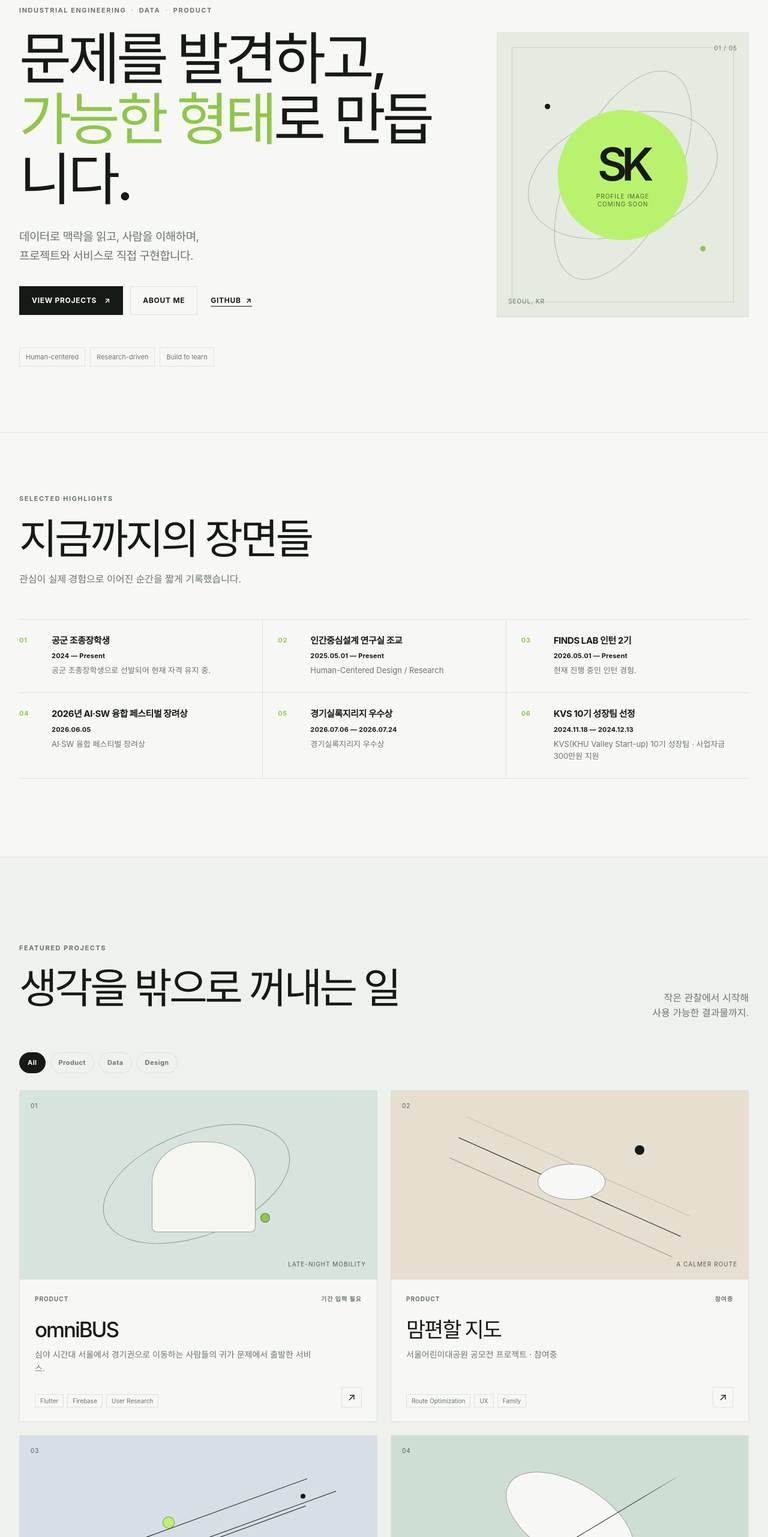
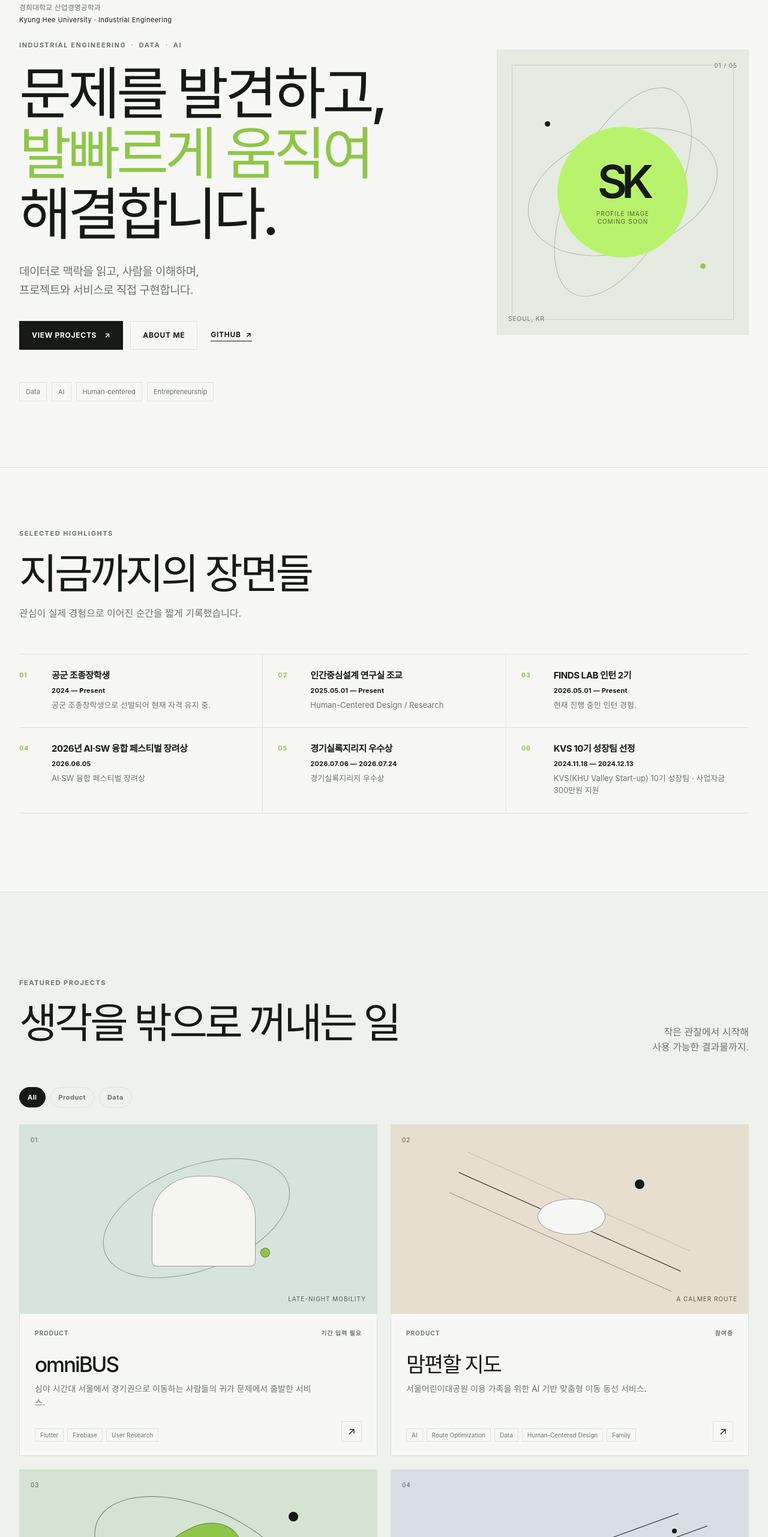
Before and after one commit to anysicha/sangyeon-portfolio, a plain HTML site: page index.html in a window 1280 px wide. Shown: the part 238-2800 px from the top of the page at 60% size. Drawn offline with Linux system fonts and the light colour scheme.

Commit message:
feat: refine portfolio hero and add greencity project

```diff
--- a/assets/css/styles.css
+++ b/assets/css/styles.css
@@ -43,6 +43,7 @@ button { color: inherit; font: inherit; }
 .eyebrow, .section-kicker { margin: 0 0 22px; color: var(--muted); font-size: 11px; font-weight: 700; letter-spacing: .14em; text-transform: uppercase; }
 .eyebrow span { color: var(--accent-deep); margin-inline: 4px; }
 .hero-name { margin: 0 0 13px; font-size: 14px; font-weight: 700; letter-spacing: .02em; }.hero-name span { margin-left: 7px; color: var(--muted); font-weight: 500; }
+.hero-affiliation { margin: -4px 0 24px; color: var(--muted); font-size: 12px; line-height: 1.5; }.hero-affiliation span { display: block; margin-top: 3px; color: var(--ink); font-size: 11px; letter-spacing: .04em; }
 h1, h2, h3, p { margin-top: 0; }
 h1, h2 { font-weight: 500; letter-spacing: -.065em; line-height: 1.06; }
 h1 { max-width: 760px; margin-bottom: 30px; font-size: clamp(53px, 7.4vw, 98px); }
@@ -102,12 +103,13 @@ h1 em, h2 em { color: var(--accent-deep); font-style: normal; }
 .visual-omnibus { background: #d7e4de; }.visual-omnibus .shape-a { border-radius: 50%; transform: rotate(-21deg); }.visual-omnibus .shape-b { width: 29%; height: 48%; top: 27%; left: 37%; border-radius: 45% 45% 8px 8px; background: #f5f6ef; }.visual-omnibus .shape-c { top: 65%; right: 30%; background: var(--accent-deep); }
 .visual-mom-map { background: #e6dfcf; }.visual-mom-map .shape-a { width: 68%; height: 1px; top: 51%; left: 16%; border: 0; background: var(--ink); transform: rotate(24deg); box-shadow: 0 37px rgba(21,26,22,.4), 0 -37px rgba(21,26,22,.2); }.visual-mom-map .shape-b { top: 39%; left: 41%; width: 19%; height: 19%; background: #f7f8f6; }.visual-mom-map .shape-c { top: 29%; right: 29%; }
 .visual-finance { background: #d7dee5; }.visual-finance .shape-a { width: 64%; height: 1px; top: 58%; left: 18%; border: 0; background: var(--ink); transform: rotate(-20deg); box-shadow: 18px -42px var(--ink), 56px -6px var(--ink); }.visual-finance .shape-b { width: 20px; height: 20px; top: 43%; left: 40%; border-radius: 50%; background: var(--accent); }.visual-finance .shape-c { top: 31%; right: 20%; width: 8px; height: 8px; }
+.visual-greencity { background: #d5e4d1; }.visual-greencity .shape-a { width: 62%; height: 62%; top: 20%; left: 19%; border-radius: 50%; border-color: rgba(21,26,22,.55); transform: rotate(24deg); }.visual-greencity .shape-b { width: 28%; height: 42%; top: 31%; left: 36%; border-radius: 60% 40% 55% 45%; background: var(--accent-deep); transform: rotate(-25deg); }.visual-greencity .shape-c { top: 22%; right: 22%; background: var(--ink); }
 .visual-ai-education { background: #e1ddd1; }.visual-ai-education .shape-a { width: 40%; height: 53%; top: 24%; left: 30%; border-radius: 44% 56% 48% 52%; background: var(--accent); transform: rotate(13deg); }.visual-ai-education .shape-b { width: 13%; height: 13%; top: 40%; left: 42%; border: 0; border-radius: 50%; background: var(--ink); }.visual-ai-education .shape-c { top: 25%; right: 25%; }
-.visual-childrens-park { background: #cfded3; }.visual-childrens-park .shape-a { width: 40%; height: 40%; top: 25%; left: 30%; border-radius: 50%; background: #f7f8f6; }.visual-childrens-park .shape-b { width: 70%; height: 1px; top: 56%; left: 15%; border: 0; background: var(--ink); transform: rotate(-31deg); }.visual-childrens-park .shape-c { top: 69%; right: 27%; background: var(--accent); }
 .project-content { display: flex; min-height: 235px; flex: 1; flex-direction: column; padding: 24px 25px 23px; }
 .project-topline { display: flex; justify-content: space-between; gap: 12px; color: var(--muted); font-size: 10px; font-weight: 700; letter-spacing: .1em; text-transform: uppercase; }
 .project-content h3 { margin: 24px 0 10px; font-size: clamp(25px, 3vw, 35px); font-weight: 550; letter-spacing: -.06em; line-height: 1.1; }
 .project-content p { max-width: 470px; margin-bottom: 20px; color: var(--muted); font-size: 14px; line-height: 1.65; }
+.project-content .project-award { margin-top: -8px; color: var(--accent-deep); font-size: 11px; font-weight: 700; line-height: 1.45; }
 .project-bottom { display: flex; align-items: end; justify-content: space-between; gap: 12px; margin-top: auto; }
 .tag-list { display: flex; flex-wrap: wrap; gap: 6px; }.tag-list span { padding: 5px 8px; border: 1px solid var(--line); color: var(--muted); font-size: 10px; line-height: 1; }.card-arrow { display: grid; width: 34px; height: 34px; flex: 0 0 auto; place-items: center; border: 1px solid var(--line); font-size: 17px; transition: background .2s ease, color .2s ease; }.project-card:hover .card-arrow { background: var(--ink); color: #fff; }
 .noscript-note { padding: 20px; border: 1px solid var(--line); color: var(--muted); }
@@ -115,7 +117,7 @@ h1 em, h2 em { color: var(--accent-deep); font-style: normal; }
 .two-column-section { display: grid; grid-template-columns: .8fr 1.2fr; gap: 100px; }.experience { border-top: 1px solid var(--line); }
 .timeline { border-top: 1px solid var(--line); }.timeline-item { display: grid; grid-template-columns: 145px 1fr; gap: 30px; padding: 28px 0; border-bottom: 1px solid var(--line); }.timeline-date { color: var(--muted); font-size: 11px; font-weight: 700; letter-spacing: .07em; text-transform: uppercase; }.timeline-item h3 { margin-bottom: 9px; font-size: 19px; font-weight: 600; letter-spacing: -.03em; }.timeline-item h3 a:hover { color: var(--accent-deep); }.timeline-tag { color: var(--accent-deep); font-size: 10px; font-weight: 700; letter-spacing: .1em; text-transform: uppercase; }.inline-arrow { margin-left: 5px; font-size: 14px; }
 
-.section-dark { color: #fff; background: var(--dark); }.dark-heading .section-kicker { color: var(--accent); }.dark-heading > p:last-child { color: var(--dark-muted); }.dark-heading h2 em { color: var(--accent); }.award-list { border-top: 1px solid rgba(255,255,255,.2); }.award-row { display: grid; grid-template-columns: 140px 1fr auto; align-items: center; gap: 28px; padding: 22px 0; border-bottom: 1px solid rgba(255,255,255,.2); }.award-row span { color: var(--dark-muted); font-size: 11px; letter-spacing: .08em; }.award-row h3 { margin: 0; font-size: 17px; font-weight: 500; letter-spacing: -.02em; }.award-row p { margin: 4px 0 0; color: var(--dark-muted); font-size: 12px; }.award-row strong { color: var(--accent); font-size: 11px; letter-spacing: .1em; text-transform: uppercase; }
+.section-dark { color: #fff; background: var(--dark); }.dark-heading .section-kicker { color: var(--accent); }.dark-heading > p:last-child { color: var(--dark-muted); }.dark-heading h2 em { color: var(--accent); }.award-list { border-top: 1px solid rgba(255,255,255,.2); }.award-row { display: grid; grid-template-columns: 140px 1fr auto; align-items: center; gap: 28px; padding: 22px 0; border-bottom: 1px solid rgba(255,255,255,.2); }.award-row span { color: var(--dark-muted); font-size: 11px; letter-spacing: .08em; }.award-row h3 { margin: 0; font-size: 17px; font-weight: 500; letter-spacing: -.02em; }.award-row p { margin: 4px 0 0; color: var(--dark-muted); font-size: 12px; }.award-row strong { color: var(--accent); font-size: 11px; letter-spacing: .1em; text-transform: uppercase; }.award-project-link { display: inline-block; margin-top: 6px; color: var(--accent); font-size: 11px; font-weight: 700; letter-spacing: .04em; }.award-project-link:hover { color: #fff; }
 
 .activities { border-top: 1px solid var(--line); }.programs { background: var(--paper-strong); }.education { border-top: 1px solid var(--line); }.split-info-grid { display: grid; grid-template-columns: .8fr 1.2fr; gap: 100px; }.split-info-grid .section-heading { margin-bottom: 0; }.info-list { border-top: 1px solid var(--line); }.info-row { display: grid; grid-template-columns: 175px 1fr; gap: 28px; padding: 22px 0; border-bottom: 1px solid var(--line); }.info-row > span { color: var(--muted); font-size: 11px; font-weight: 700; letter-spacing: .04em; }.info-row h3 { margin: 0 0 5px; font-size: 17px; font-weight: 600; letter-spacing: -.03em; }.info-row p { margin: 0; color: var(--muted); font-size: 13px; }.subsection-label { margin: 38px 0 15px; color: var(--muted); font-size: 11px; font-weight: 700; letter-spacing: .12em; text-transform: uppercase; }.certification-list { display: grid; grid-template-columns: repeat(2, 1fr); gap: 10px; }.certification-item { display: flex; min-height: 66px; align-items: center; gap: 12px; padding: 14px 16px; border: 1px solid var(--line); background: var(--paper-strong); }.certification-item span { color: var(--accent-deep); font-weight: 700; }.certification-item h3 { margin: 0; font-size: 14px; font-weight: 600; }
 
--- a/assets/js/data.js
+++ b/assets/js/data.js
@@ -14,13 +14,27 @@ const projects = [
   {
     id: "mom-map",
     title: "맘편할 지도",
-    description: "서울어린이대공원 공모전 프로젝트 · 참여중",
+    description: "서울어린이대공원 이용 가족을 위한 AI 기반 맞춤형 이동 동선 서비스.",
     category: "Product",
     type: "AI · UX",
     period: "참여중",
-    tags: ["Route Optimization", "UX", "Family"],
+    tags: ["AI", "Route Optimization", "Data", "Human-Centered Design", "Family"],
     visual: "mom-map",
     visualLabel: "A calmer route",
+    featured: true,
+  },
+  {
+    id: "greencity-ai",
+    title: "GreenCity AI",
+    description: "도시열섬 완화를 위한 AI 기반 녹화 추천 서비스",
+    category: "Data",
+    displayCategory: "AI · Data · Environment",
+    type: "AI · Data · Environment",
+    period: "2026.06.05",
+    award: "2026년 AI·SW 융합 페스티벌 장려상",
+    tags: ["AI", "Data", "Environment"],
+    visual: "greencity",
+    visualLabel: "Cooler city, greener choices",
     featured: true,
   },
   {
@@ -47,18 +61,6 @@ const projects = [
     visualLabel: "Education & mentoring",
     featured: false,
   },
-  {
-    id: "childrens-park",
-    title: "어린이대공원 공모전 프로젝트",
-    description: "서울어린이대공원 공모전에 참여 중인 프로젝트.",
-    category: "Design",
-    type: "Human-centered",
-    period: "참여중",
-    tags: ["Observation", "Service Design", "UX"],
-    visual: "childrens-park",
-    visualLabel: "A park, re-seen",
-    featured: true,
-  },
 ];
 
 const highlights = [
@@ -81,7 +83,7 @@ const experiences = [
 
 const awards = [
   { date: "2026.07.06 — 2026.07.24", title: "경기실록지리지", award: "우수상" },
-  { date: "2026.06.05", title: "2026년 AI·SW 융합 페스티벌", award: "장려상" },
+  { date: "2026.06.05", title: "2026년 AI·SW 융합 페스티벌", award: "장려상", projectTitle: "GreenCity AI", projectLink: "projects/greencity-ai.html" },
   { date: "2025.05.09", title: "경희대학교 공과대학 캐치프라이즈 공모전", award: "최우수상" },
   { date: "2024.12.27", title: "2024 FLIP DEMO DAY", subtitle: "경희대학교 벤처 창업동아리 대회", award: "우수상" },
 ];
--- a/assets/js/site.js
+++ b/assets/js/site.js
@@ -19,9 +19,10 @@
     <a class="project-card reveal" href="projects/${project.id}.html" data-project-card data-category="${project.category}">
       ${visualMarkup(project)}
       <div class="project-content">
-        <div class="project-topline"><span>${project.category}</span><span>${project.period}</span></div>
+        <div class="project-topline"><span>${project.displayCategory || project.category}</span><span>${project.period}</span></div>
         <h3>${project.title}</h3>
         <p>${project.description}</p>
+        ${project.award ? `<p class="project-award">${project.award}</p>` : ""}
         <div class="project-bottom"><div class="tag-list">${project.tags.map((tag) => `<span>${tag}</span>`).join("")}</div><span class="card-arrow" aria-hidden="true">↗</span></div>
       </div>
     </a>`;
@@ -51,7 +52,7 @@
     const list = document.querySelector("[data-awards-list]");
     if (!list) return;
     list.innerHTML = awards.map((item) => `
-      <article class="award-row reveal"><span>${item.date}</span><div><h3>${item.title}</h3>${item.subtitle ? `<p>${item.subtitle}</p>` : ""}</div><strong>${item.award}</strong></article>`).join("");
+      <article class="award-row reveal"><span>${item.date}</span><div><h3>${item.title}</h3>${item.subtitle ? `<p>${item.subtitle}</p>` : ""}${item.projectTitle ? `<a class="award-project-link" href="${item.projectLink}">${item.projectTitle} <span aria-hidden="true">↗</span></a>` : ""}</div><strong>${item.award}</strong></article>`).join("");
   };
 
   const renderActivities = () => {
--- a/index.html
+++ b/index.html
@@ -3,14 +3,14 @@
   <head>
     <meta charset="UTF-8" />
     <meta name="viewport" content="width=device-width, initial-scale=1.0" />
-    <meta name="description" content="김상연의 개인 포트폴리오. Industrial Engineering, Data, Product, Human-Centered Design, Entrepreneurship." />
-    <meta name="keywords" content="김상연, Sangyeon Kim, Industrial Engineering, Data, Product, UX, Entrepreneurship" />
+    <meta name="description" content="김상연의 개인 포트폴리오. Industrial Engineering, Data, AI, Human-Centered Design, Entrepreneurship." />
+    <meta name="keywords" content="김상연, Sangyeon Kim, Industrial Engineering, Data, AI, Human-Centered Design, Entrepreneurship" />
     <meta name="author" content="Sangyeon Kim" />
     <meta name="theme-color" content="#f7f8f6" />
-    <meta property="og:title" content="Sangyeon Kim — Industrial Engineering · Data · Product" />
-    <meta property="og:description" content="문제를 발견하고, 데이터로 분석하고, 직접 서비스와 프로젝트로 구현합니다." />
+    <meta property="og:title" content="Sangyeon Kim — Industrial Engineering · Data · AI" />
+    <meta property="og:description" content="문제를 발견하고, 발빠르게 움직여 해결합니다." />
     <meta property="og:type" content="website" />
-    <title>Sangyeon Kim — Industrial Engineering · Data · Product</title>
+    <title>Sangyeon Kim — Industrial Engineering · Data · AI</title>
     <link rel="stylesheet" href="assets/css/styles.css" />
     <script src="assets/js/data.js" defer></script>
     <script src="assets/js/site.js" defer></script>
@@ -45,8 +45,9 @@
         <div class="container hero-grid">
           <div class="hero-copy reveal">
             <p class="hero-name">김상연 <span>Sangyeon Kim</span></p>
-            <p class="eyebrow">Industrial Engineering <span>·</span> Data <span>·</span> Product</p>
-            <h1 id="hero-title">문제를 발견하고,<br /><em>가능한 형태</em>로 만듭니다.</h1>
+            <p class="hero-affiliation">경희대학교 산업경영공학과 <span>Kyung Hee University · Industrial Engineering</span></p>
+            <p class="eyebrow">Industrial Engineering <span>·</span> Data <span>·</span> AI</p>
+            <h1 id="hero-title">문제를 발견하고,<br /><em>발빠르게 움직여</em><br />해결합니다.</h1>
             <p class="hero-lead">데이터로 맥락을 읽고, 사람을 이해하며,<br class="desktop-break" /> 프로젝트와 서비스로 직접 구현합니다.</p>
             <div class="hero-actions">
               <a class="button button-primary" href="#projects">View projects <span aria-hidden="true">↗</span></a>
@@ -54,9 +55,10 @@
               <a class="text-link" href="https://github.com/anysicha" target="_blank" rel="noopener noreferrer">GitHub <span aria-hidden="true">↗</span></a>
             </div>
             <div class="hero-meta" aria-label="전문 분야">
+              <span>Data</span>
+              <span>AI</span>
               <span>Human-centered</span>
-              <span>Research-driven</span>
-              <span>Build to learn</span>
+              <span>Entrepreneurship</span>
             </div>
           </div>
           <div class="profile-art reveal" aria-label="프로필 이미지가 들어갈 자리">
@@ -98,7 +100,6 @@
             <button class="filter-button is-active" type="button" data-filter="all" aria-pressed="true">All</button>
             <button class="filter-button" type="button" data-filter="Product" aria-pressed="false">Product</button>
             <button class="filter-button" type="button" data-filter="Data" aria-pressed="false">Data</button>
-            <button class="filter-button" type="button" data-filter="Design" aria-pressed="false">Design</button>
           </div>
           <div class="project-grid" data-project-grid></div>
           <noscript><p class="noscript-note">프로젝트 목록을 보려면 브라우저에서 JavaScript를 활성화해주세요.</p></noscript>
@@ -156,8 +157,8 @@
 
       <section class="about section" id="about" aria-labelledby="about-title">
         <div class="container about-grid">
-          <div class="section-heading reveal"><p class="section-kicker">About</p><h2 id="about-title">좋은 질문은<br /><em>좋은 방향</em>을 만듭니다.</h2></div>
-          <div class="about-copy reveal"><p class="about-lead">저는 산업공학을 바탕으로 데이터와 제품을 공부하고 있습니다. 숫자만 보거나 아이디어만 말하는 데서 멈추지 않고, 실제 사람의 맥락을 이해해 쓸 수 있는 형태로 만드는 일을 좋아합니다.</p><p>관찰하고, 정리하고, 빠르게 만들어 보고, 다시 듣습니다. 이 과정을 반복하며 기술과 디자인 사이에서 문제의 본질에 가까워지려 합니다.</p><div class="about-tags"><span>Industrial Engineering</span><span>Data</span><span>Product</span><span>Human-Centered Design</span><span>Entrepreneurship</span></div></div>
+          <div class="section-heading reveal"><p class="section-kicker">About</p><h2 id="about-title">하고 싶은 것은<br /><em>모두 경험해보자.</em></h2></div>
+          <div class="about-copy reveal"><p class="about-lead">하고 싶은 것이 생기면, 직접 경험해봅니다.</p><p>생각하는 데서 끝내기보다 직접 부딪혀보려고 합니다. 전투기 조종사가 되고 싶다는 생각으로 공군 조종장학생에 도전해 선발되었고, 이후에는 창업을 직접 경험해보고 싶어 여러 프로젝트와 창업 활동에 도전하고 있습니다.</p><p>특정 분야 하나에 나를 가두기보다 관심이 생긴 문제를 직접 경험하고, 발빠르게 움직이며 배우는 사람이고 싶습니다.</p><div class="about-tags"><span>Industrial Engineering</span><span>Data</span><span>AI</span><span>Human-Centered Design</span><span>Entrepreneurship</span></div></div>
         </div>
       </section>
 
```
Also changed, not shown: projects/childrens-park.html (deleted, +0 -5 lines), projects/greencity-ai.html (added, +5 -0 lines), projects/mom-map.html (+2 -2 lines).
